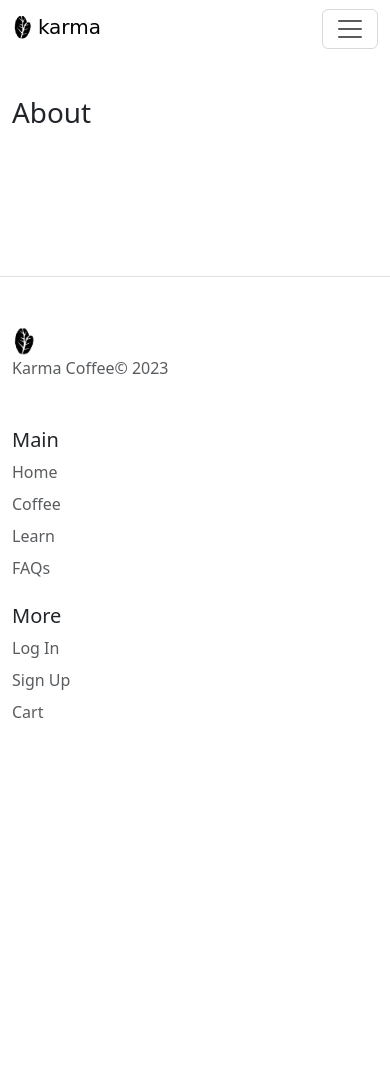
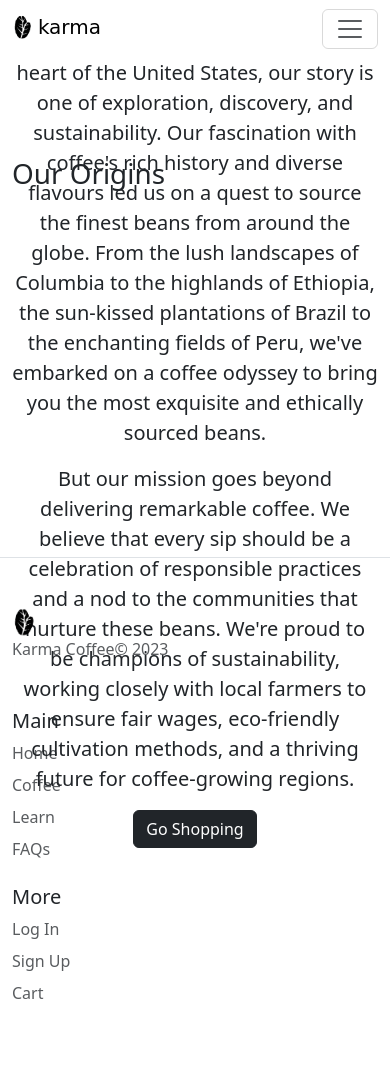
Before and after one commit to rahulraikhy/karma-coffee, a Django app: page /learn/ in a window 390 px wide. Shown: the top 1088 px of the page. Before the commit the page ends 718 px from the top, so only its background shows below. Run offline with Django 4.2, Linux system fonts and the light colour scheme; some libraries are stand-ins or nearby versions; some web fonts are replaced.

Commit message:
Add learn page and extra index page functionality

```diff
--- a/main_app/static/javascript/script.js
+++ b/main_app/static/javascript/script.js
@@ -72,3 +72,20 @@
     }
   }
 });
+
+
+// ADDING SCRIPT FOR THE CARET SYMBOLS TO ANIMATE
+
+document.addEventListener('show.bs.collapse', function(event) {
+  let collapseContent = event.target;
+  let button = collapseContent.previousElementSibling;
+  let icon = button.querySelector('i');
+  icon.classList.replace('bi-caret-right-fill', 'bi-caret-down-fill');
+});
+
+document.addEventListener('hide.bs.collapse', function(event) {
+  let collapseContent = event.target;
+  let button = collapseContent.previousElementSibling;
+  let icon = button.querySelector('i');
+  icon.classList.replace('bi-caret-down-fill', 'bi-caret-right-fill');
+});
--- a/main_app/templates/account.html
+++ b/main_app/templates/account.html
@@ -53,7 +53,7 @@
       <form method="post">
           {% csrf_token %}
           <strong>{{ user_form|crispy }}</strong>
-          <button type="submit" class="btn btn-dark">Update</button>
+          <button type="submit" class="btn btn-dark mt-1">Update</button>
       </form>
     </div>
   </div>
--- a/main_app/templates/base.html
+++ b/main_app/templates/base.html
@@ -38,6 +38,7 @@
     <script src="https://js.stripe.com/v3/"></script>
     <script src="https://code.jquery.com/jquery-3.6.0.min.js"></script>
     <script src="https://code.jquery.com/jquery-3.6.0.min.js" integrity="sha384-KyZXEAg3QhqLMpG8r+8fhAXLRk2vvoC2f3B09zVXn8CA5QIVfZOJ3BCsw2P0p/We" crossorigin="anonymous" defer></script>
+    <link href="https://cdn.jsdelivr.net/npm/bootstrap-icons@1.7.0/font/bootstrap-icons.css" rel="stylesheet">
 
 
   </head>
--- a/main_app/templates/home.html
+++ b/main_app/templates/home.html
@@ -70,7 +70,7 @@
     <div class="col pb-3">
       <h2 class="display-6">Our Story </h2>
       <p class="lead">Karma Coffee and what it really looks like on the ground.</p>
-      <a class="btn btn-light" href="/trips/new">Read More</a>
+      <a class="btn btn-light" href="{% url 'learn' %}">Read More</a>
       <br>
     </div>
   </div>
--- a/main_app/templates/learn.html
+++ b/main_app/templates/learn.html
@@ -1,8 +1,39 @@
 {% extends 'base.html' %}
 {% block content %}
+{% load static %}
 
-<div class="container" style="margin-top: 10vmin;">
 
-<h1>About</h1>
+
+
+
+<div class="container" style="margin-top: 100px;">
+  <h1>Our Origins</h1>
+  <br>
+  <div class="row mt-5">
+
+    <div class="col-md-6 d-flex flex-column justify-content-center text-center text-md-start" style="height: 55vmin">
+      <div>
+        <p class="lead font-weight-normal">At Karma Coffee, our journey began with a simple yet powerful love for exceptional coffee and a deep commitment to making a positive impact on the world. Founded in the heart of the United States, our story is one of exploration, discovery, and sustainability.
+          Our fascination with coffee's rich history and diverse flavours led us on a quest to source the finest beans from around the globe. From the lush landscapes of Columbia to the highlands of Ethiopia, the sun-kissed plantations of Brazil to the enchanting fields of Peru, we've embarked on a coffee odyssey to bring you the most exquisite and ethically sourced beans.
+          </p>
+          <p class="lead font-weight-normal">But our mission goes beyond delivering remarkable coffee. We believe that every sip should be a celebration of responsible practices and a nod to the communities that nurture these beans. We're proud to be champions of sustainability, working closely with local farmers to ensure fair wages, eco-friendly cultivation methods, and a thriving future for coffee-growing regions.</p>
+
+          <a class="btn btn-dark" href="{% url 'index' %}">Go Shopping</a>
+      </div>
+    </div>
+
+    <div class="col-md-6 d-flex flex-column justify-content-center text-center text-md-start d-none d-lg-flex">
+      <div class="h-100 w-100 d-flex flex-column justify-content-end shadow-sm" style="background-image: url('{% static "media/offices.webp" %}'); background-size: cover;">
+
+      </div>
+    </div>
+
+  </div>
+
+
+
+
+  <br>
+</div>
 
 {% endblock %}
```
Also changed, not shown: karmacoffee/settings.py (+7 -2 lines), main_app/templates/products/index.html (+7 -11 lines), main_app/static/media/office.jpeg (added), main_app/static/media/offices.webp (added).
